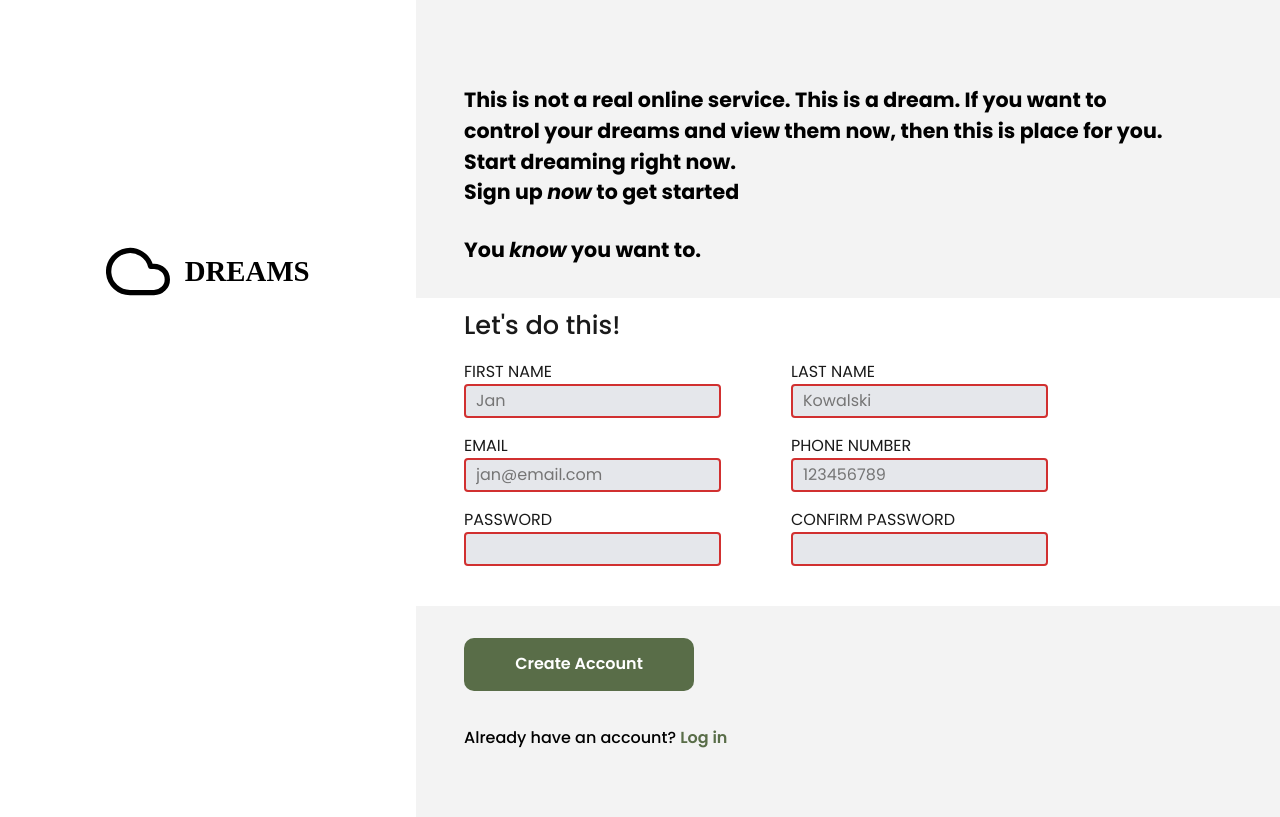
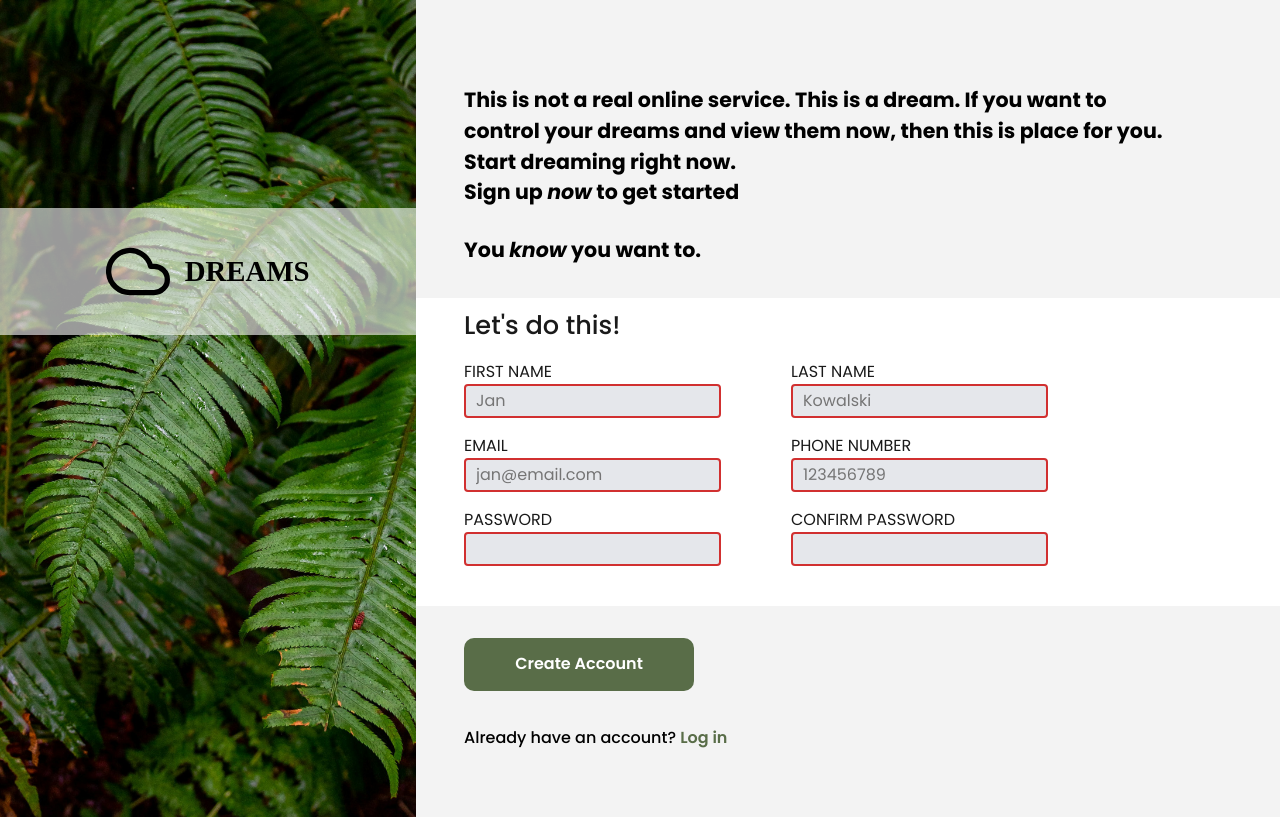
Before and after one commit to MichaElL0/Sign-Up_Form, a plain HTML site: page index.html in a window 1280 px wide. Drawn offline with Linux system fonts and the light colour scheme; the site is published under a folder, as on GitHub Pages, so addresses that start at the root find nothing; a web font is replaced by a local one.

Commit message:
Update GITHUB

```diff
--- a/style.css
+++ b/style.css
@@ -59,7 +59,7 @@ main {
 
 aside {
     min-width: 32.5%;
-    background-image: url(/Images/halie-west-25xggax4bSA-unsplash.jpg);
+    background-image: url(./Images/halie-west-25xggax4bSA-unsplash.jpg);
     background-size: cover;
     background-position: center;
 }
```
